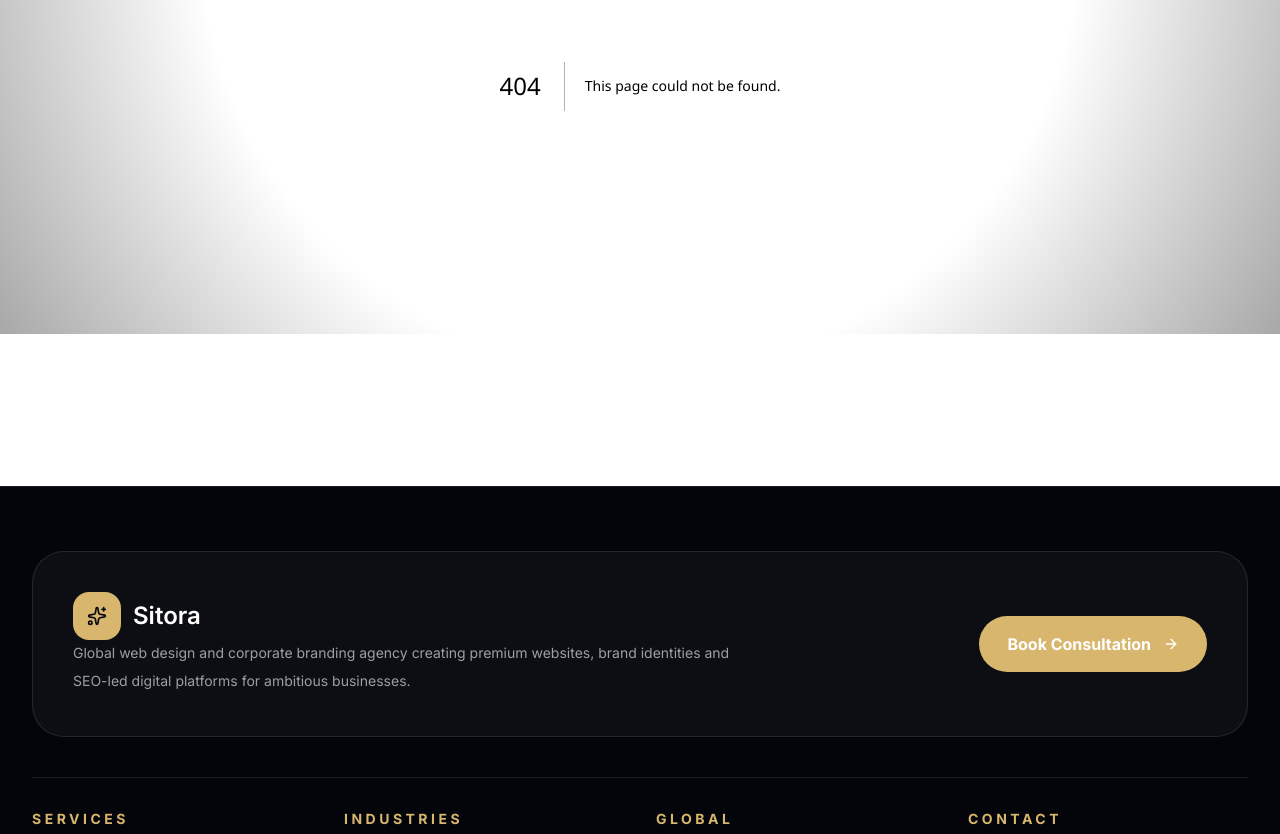
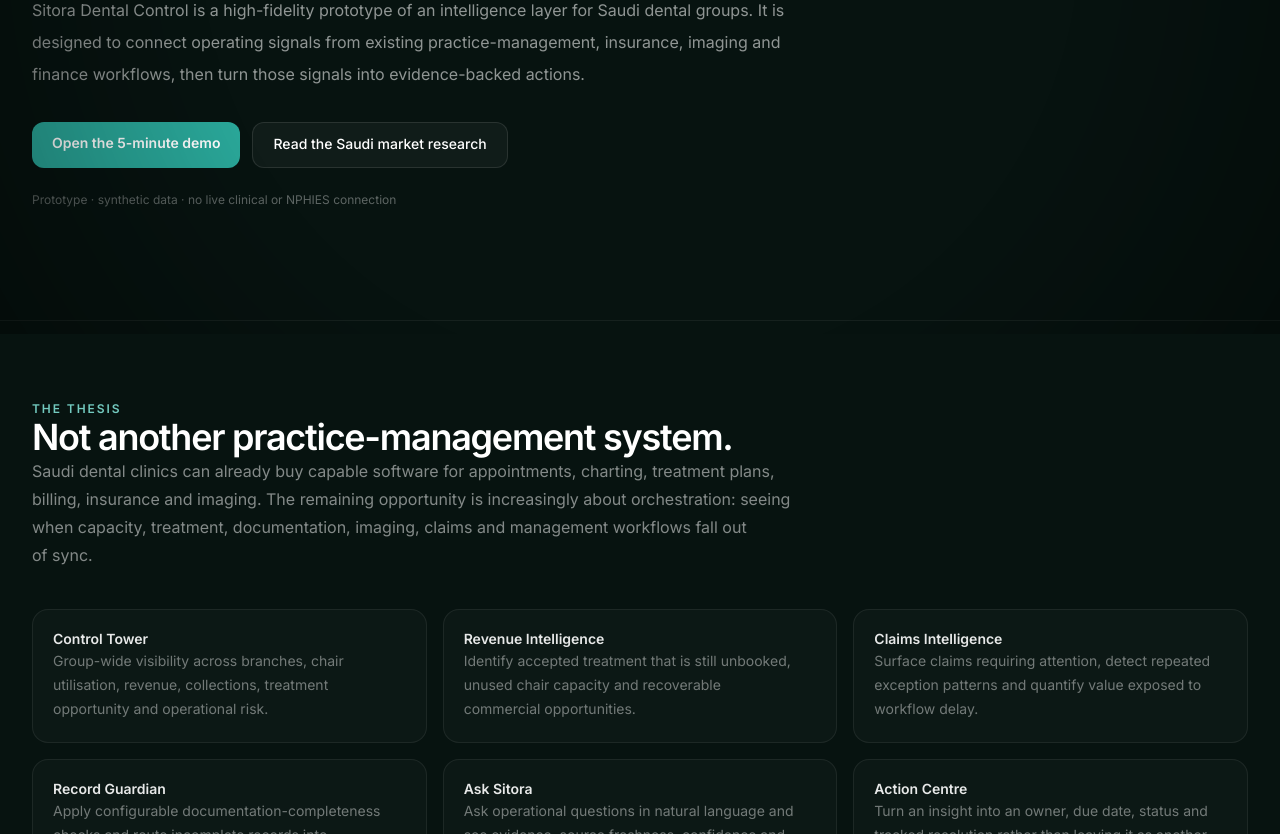
Before and after one commit to Nylon1/SitoraBrandingagency, a Next.js app: page /dental-control in a window 1280 px wide. Before the commit this address had no page. Shown: the part 466-1300 px from the top of the page. Built offline with nearby package versions, Linux system fonts and the light colour scheme; a web font is replaced by a local one.

Commit message:
Add public Dental Control landing page

```diff
--- /dev/null
+++ b/app/dental-control/page.tsx
@@ -0,0 +1,76 @@
+import type { Metadata } from "next";
+import Link from "next/link";
+
+export const metadata: Metadata = {
+  title: "Saudi Dental Intelligence Platform | Sitora Dental Control",
+  description: "Explore Sitora Dental Control, a Saudi-focused operating intelligence prototype for dental groups covering chair utilisation, treatment leakage, claims risk, governance and evidence-grounded AI.",
+  alternates: { canonical: "/dental-control" },
+  robots: { index: true, follow: true },
+};
+
+export default function DentalControlLandingPage() {
+  return (
+    <main className="bg-[#071310] text-white">
+      <section className="border-b border-white/[0.06]">
+        <div className="mx-auto max-w-7xl px-5 py-20 md:px-8 md:py-28">
+          <div className="text-xs font-semibold uppercase tracking-[0.16em] text-[#86d4ca]">Saudi dental operating intelligence</div>
+          <h1 className="mt-5 max-w-5xl text-4xl font-semibold tracking-[-0.045em] md:text-6xl">Dental groups already have software. Sitora helps them understand what is happening between the systems.</h1>
+          <p className="mt-6 max-w-3xl text-base leading-8 text-white/55">Sitora Dental Control is a high-fidelity prototype of an intelligence layer for Saudi dental groups. It is designed to connect operating signals from existing practice-management, insurance, imaging and finance workflows, then turn those signals into evidence-backed actions.</p>
+          <div className="mt-8 flex flex-wrap gap-3">
+            <Link href="/tools/dental-control/demo" className="rounded-xl bg-[#2aa89a] px-5 py-3 text-sm font-semibold text-[#04110f]">Open the 5-minute demo</Link>
+            <Link href="/research/saudi-dental-software-landscape-2026" className="rounded-xl border border-white/10 bg-white/[0.04] px-5 py-3 text-sm font-medium text-white/70">Read the Saudi market research</Link>
+          </div>
+          <div className="mt-6 text-xs text-white/35">Prototype · synthetic data · no live clinical or NPHIES connection</div>
+        </div>
+      </section>
+
+      <section className="mx-auto max-w-7xl px-5 py-16 md:px-8 md:py-20">
+        <div className="max-w-3xl">
+          <div className="text-xs font-semibold uppercase tracking-[0.16em] text-[#73cabf]">The thesis</div>
+          <h2 className="mt-3 text-3xl font-semibold tracking-[-0.035em] md:text-4xl">Not another practice-management system.</h2>
+          <p className="mt-5 text-sm leading-7 text-white/50 md:text-base">Saudi dental clinics can already buy capable software for appointments, charting, treatment plans, billing, insurance and imaging. The remaining opportunity is increasingly about orchestration: seeing when capacity, treatment, documentation, imaging, claims and management workflows fall out of sync.</p>
+        </div>
+        <div className="mt-10 grid gap-4 md:grid-cols-2 lg:grid-cols-3">
+          {[
+            ["Control Tower", "Group-wide visibility across branches, chair utilisation, revenue, collections, treatment opportunity and operational risk."],
+            ["Revenue Intelligence", "Identify accepted treatment that is still unbooked, unused chair capacity and recoverable commercial opportunities."],
+            ["Claims Intelligence", "Surface claims requiring attention, detect repeated exception patterns and quantify value exposed to workflow delay."],
+            ["Record Guardian", "Apply configurable documentation-completeness checks and route incomplete records into accountable review workflows."],
+            ["Ask Sitora", "Ask operational questions in natural language and see evidence, source freshness, confidence and underlying drill-downs."],
+            ["Action Centre", "Turn an insight into an owner, due date, status and tracked resolution rather than leaving it as another dashboard alert."],
+          ].map(([title, text]) => (
+            <div key={title} className="rounded-2xl border border-white/[0.07] bg-white/[0.025] p-5">
+              <h3 className="text-sm font-semibold text-white/90">{title}</h3>
+              <p className="mt-2 text-sm leading-6 text-white/42">{text}</p>
+            </div>
+          ))}
+        </div>
+      </section>
+
+      <section className="border-y border-white/[0.06] bg-white/[0.02]">
+        <div className="mx-auto grid max-w-7xl gap-8 px-5 py-16 md:px-8 lg:grid-cols-2">
+          <div>
+            <div className="text-xs font-semibold uppercase tracking-[0.16em] text-[#73cabf]">Example operating question</div>
+            <h2 className="mt-3 text-3xl font-semibold tracking-[-0.035em]">Why is one branch underperforming?</h2>
+            <p className="mt-4 text-sm leading-7 text-white/48">A conventional dashboard may show the variance. Sitora is designed to connect the variance to its underlying drivers: chair capacity, accepted-but-unbooked treatment, claims exposure, documentation completeness and accountable interventions.</p>
+          </div>
+          <div className="rounded-3xl border border-[#2aa89a]/20 bg-[#0d2822] p-6">
+            <div className="text-xs font-semibold text-[#82d2c8]">Ask Sitora</div>
+            <div className="mt-4 text-lg font-semibold">“Why is Jeddah Tahlia underperforming?”</div>
+            <p className="mt-3 text-sm leading-7 text-white/50">The prototype answers using synthetic operating data, exposes its evidence trail and links directly into the relevant branch, clinician, patient or claims view.</p>
+            <Link href="/tools/dental-control/copilot" className="mt-5 inline-flex text-sm font-semibold text-[#7fd0c5]">Try Ask Sitora →</Link>
+          </div>
+        </div>
+      </section>
+
+      <section className="mx-auto max-w-7xl px-5 py-16 md:px-8 md:py-20">
+        <div className="rounded-3xl border border-[#c49a53]/20 bg-[#c49a53]/[0.045] p-7 md:p-10">
+          <div className="text-xs font-semibold uppercase tracking-[0.16em] text-[#e2c184]">Research-led product development</div>
+          <h2 className="mt-3 max-w-3xl text-3xl font-semibold tracking-[-0.035em]">The next question is bigger than analytics: can the full dental episode stay connected across systems?</h2>
+          <p className="mt-4 max-w-4xl text-sm leading-7 text-white/50">Our Saudi dental software landscape research examines what existing systems already cover and where future gaps may remain, including episode-level workflow integrity, imaging-to-insurance handoffs, authorisation continuity, payer-response orchestration and evidence-grounded AI.</p>
+          <Link href="/research/saudi-dental-software-landscape-2026" className="mt-6 inline-flex rounded-xl border border-[#c49a53]/25 bg-[#c49a53]/10 px-4 py-2.5 text-sm font-semibold text-[#e8c98f]">Read Saudi Dental Software Landscape 2026</Link>
+        </div>
+      </section>
+    </main>
+  );
+}
```
